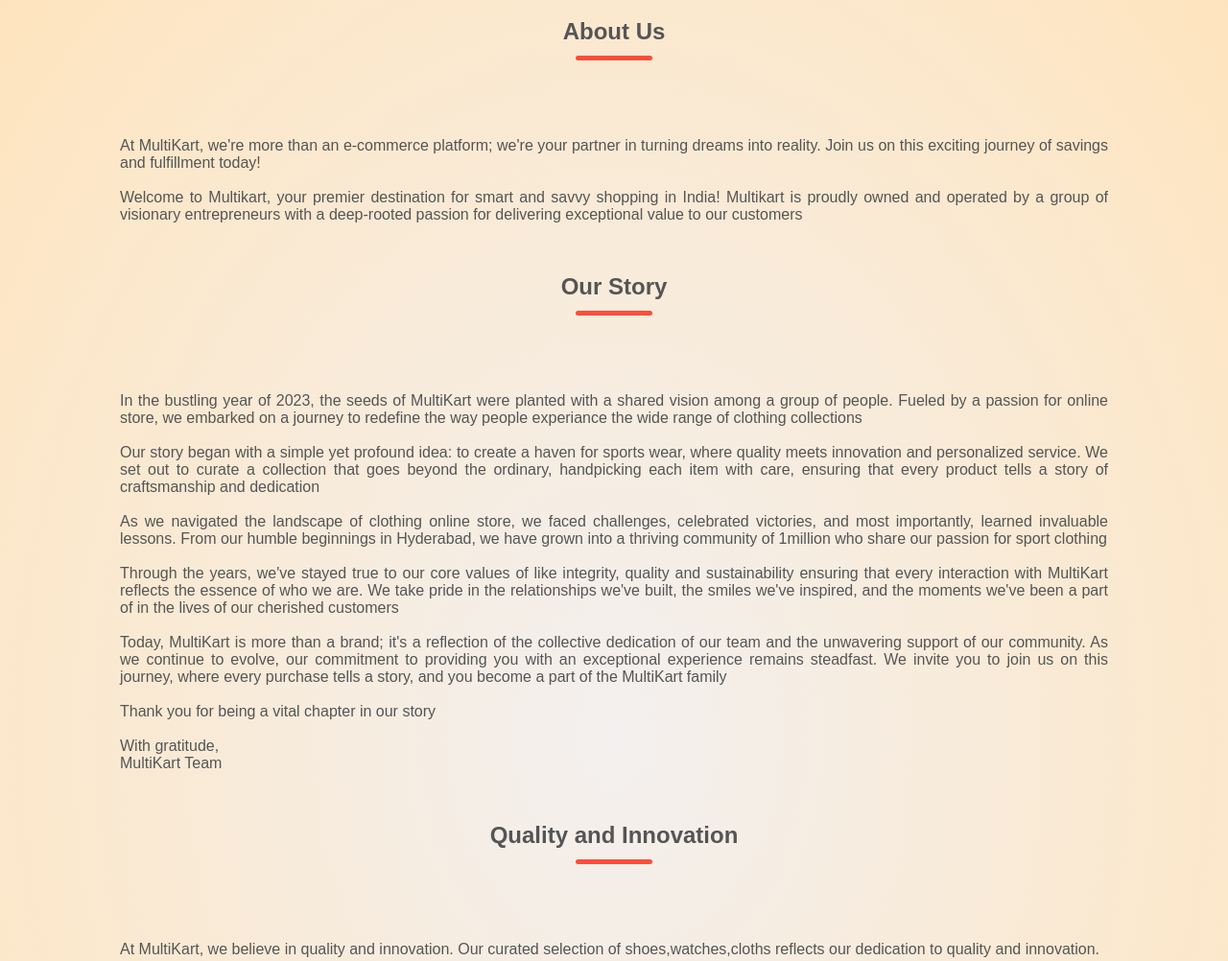
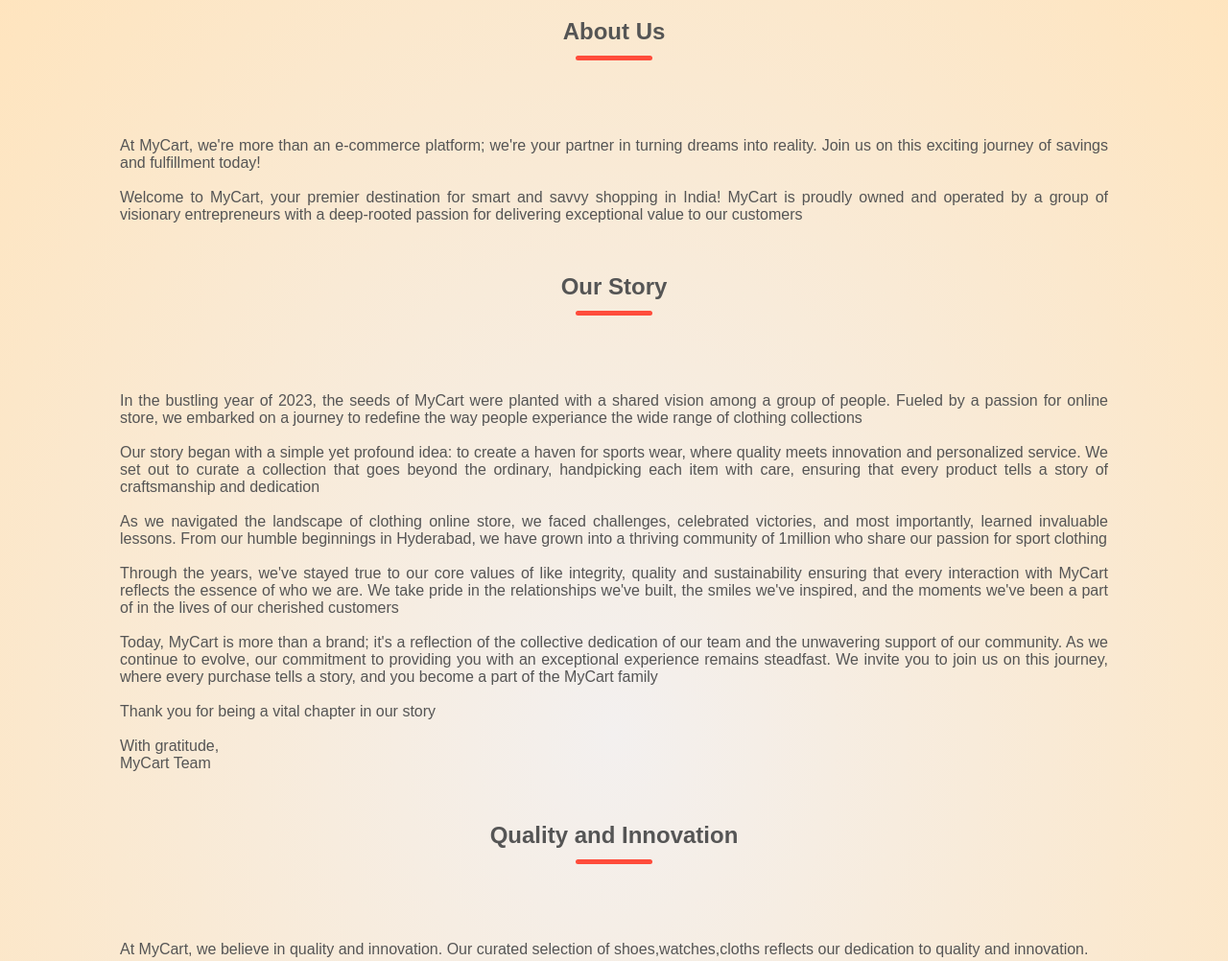
Before and after one commit to SSaratchandraRaju/E-Commerce, a plain HTML site: page about.html in a window 1280 px wide. Shown: the part 215-1217 px from the top of the page at 96% size. Drawn offline with Linux system fonts and the light colour scheme.

Commit message:
Update about.html

```diff
--- a/about.html
+++ b/about.html
@@ -1,18 +1,18 @@
 <!DOCTYPE html>
 <html>
 <head>
-<title>MultiKart</title>
+<title>MyCart</title>
 <meta name="viewport" content="width=device-width, initial-scale=1.0" />
 <link rel="stylesheet" href="https://cdnjs.cloudflare.com/ajax/libs/font-awesome/5.15.2/css/all.min.css"/>
 <link rel="stylesheet" href="about.css"/>
-<link rel="icon" href="https://play-lh.googleusercontent.com/d__uALK7bjzsLY3CXq0ADG0SbjZtJqA6tu1Iavc3yE-MQPLuxOnFDbsfAzodc1ACEVvB=w240-h480-rw" type="image/x-icon">
+<link rel="icon" href="https://encrypted-tbn0.gstatic.com/images?q=tbn:ANd9GcQoJVAniayUenGdi6qFTUGuu6XUTteDBc5nBkFCiYxPQPdLzT8IKsSv4pjiIzwJB3Dn-KA&usqp=CAU" type="image/x-icon">
 </head>
 <body>
   <div class="header">
     <div class="container">
       <div class="navbar">
         <div class="logo">
-          <a href="index.html"><img src="https://angular.pixelstrap.com/multikart/assets/images/icon/logo.png" alt="RedStore" width="125px" /></a>
+          <a href="index.html"><img src="https://encrypted-tbn0.gstatic.com/images?q=tbn:ANd9GcQoJVAniayUenGdi6qFTUGuu6XUTteDBc5nBkFCiYxPQPdLzT8IKsSv4pjiIzwJB3Dn-KA&usqp=CAU" alt="RedStore" width="125px" /></a>
         </div>
         <nav>
           <ul id="MenuItems">
@@ -31,15 +31,15 @@
     <div class="small-container">
         <div class="about-text">
           <h2 class="title">About Us</h2>
-          <p>At MultiKart, we're more than an e-commerce platform; we're your partner in turning dreams into reality.
+          <p>At MyCart, we're more than an e-commerce platform; we're your partner in turning dreams into reality.
             Join us on this exciting journey of savings and fulfillment today!</p><br/>
-          <p>Welcome to Multikart, your premier destination for smart and savvy shopping in India! Multikart is proudly
+          <p>Welcome to MyCart, your premier destination for smart and savvy shopping in India! MyCart is proudly
             owned and operated by a group of visionary entrepreneurs with a deep-rooted passion for delivering
             exceptional value to our customers</p><br/><br/>
         </div>
         <div class="about-text">
           <h2 class="title">Our Story</h2>
-          <p>In the bustling year of 2023, the seeds of MultiKart were planted with a shared vision among
+          <p>In the bustling year of 2023, the seeds of MyCart were planted with a shared vision among
             a group of people. Fueled by a passion for online store, we embarked on a journey to redefine the way people
             experiance the wide range of clothing collections</p><br/>
           <p>Our story began with a simple yet profound idea: to create a haven for sports wear, where quality
@@ -49,19 +49,19 @@
               learned invaluable lessons. From our humble beginnings in Hyderabad, we have grown into a thriving community of
               1million who share our passion for sport clothing</p><br/>
           <p>Through the years, we've stayed true to our core values of like integrity, quality and sustainability ensuring that every interaction
-              with MultiKart reflects the essence of who we are. We take pride in the relationships we've built, the smiles we've inspired,
+              with MyCart reflects the essence of who we are. We take pride in the relationships we've built, the smiles we've inspired,
               and the moments we've been a part of in the lives of our cherished customers</p><br/>
-          <p>Today, MultiKart is more than a brand; it's a reflection of the collective dedication of our team and the
+          <p>Today, MyCart is more than a brand; it's a reflection of the collective dedication of our team and the
             unwavering support of our community. As we continue to evolve, our commitment to providing you with an exceptional
             experience remains steadfast. We invite you to join us on this journey, where every purchase tells a story, and you
-            become a part of the MultiKart family</p> <br/>
+            become a part of the MyCart family</p> <br/>
             <p>Thank you for being a vital chapter in our story</p><br/>
             <p>With gratitude,</p>
-            <p>MultiKart Team</p><br/><br/>
+            <p>MyCart Team</p><br/><br/>
         </div>
         <div class="about-text">
           <h2 class="title">Quality and Innovation</h2>
-          <P>At MultiKart, we believe in quality and innovation. Our curated selection of shoes,watches,cloths
+          <P>At MyCart, we believe in quality and innovation. Our curated selection of shoes,watches,cloths
             reflects our dedication to quality and innovation.</P><br/><br/>
         </div>
         <div class="about-text">
@@ -92,7 +92,7 @@
       </div>
 
       <div class="footer-col-2">
-        <img src="https://angular.pixelstrap.com/multikart/assets/images/icon/logo.png" alt="" />
+        <img src="https://encrypted-tbn0.gstatic.com/images?q=tbn:ANd9GcQoJVAniayUenGdi6qFTUGuu6XUTteDBc5nBkFCiYxPQPdLzT8IKsSv4pjiIzwJB3Dn-KA&usqp=CAU" alt="" />
         <p>
           Our Purpose Is To Sustainably Make the Pleasure and Benefits of
           Sports Accessible to the Many.
```
